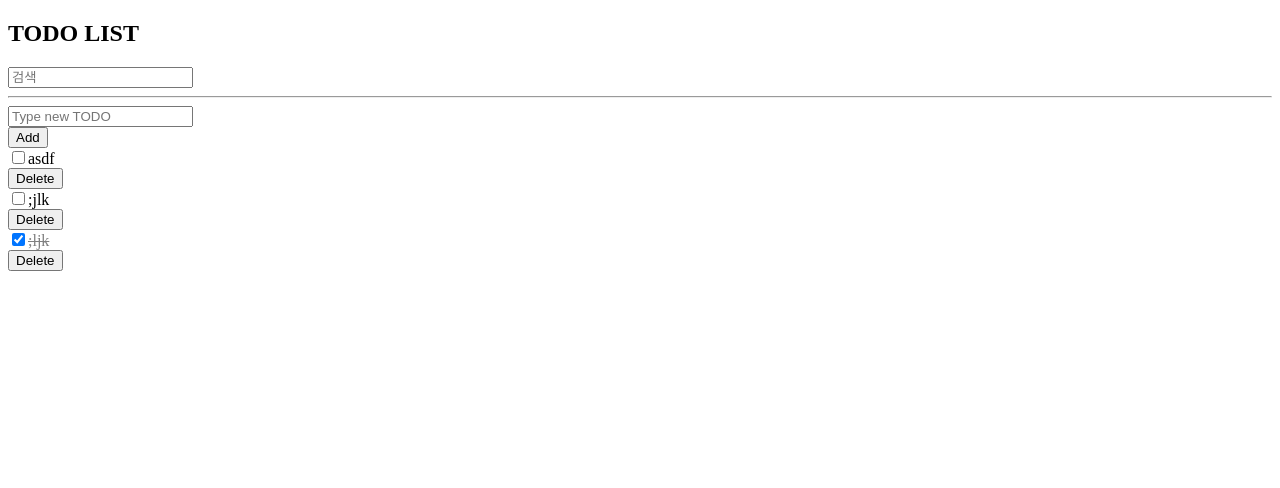
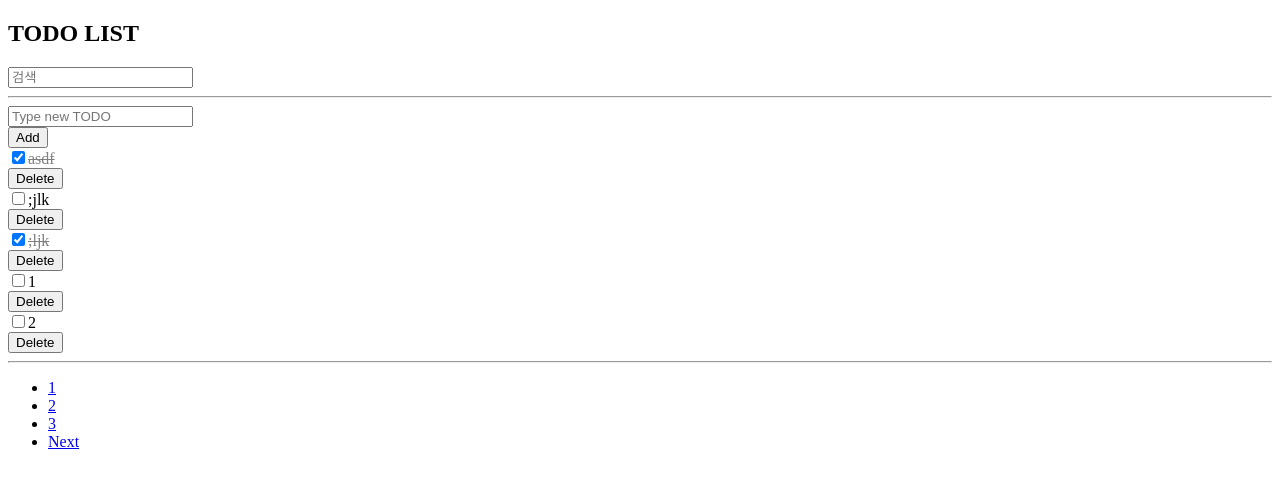
Before and after one commit to teller2016/vue3-todo, a Vue app: page / in a window 1280 px wide. Shown: the top 488 px of the page. Built offline with nearby package versions, Linux system fonts and the light colour scheme; data requests are answered from the project's data file; the HTML template or start-up script is replaced by a standard one.

Commit message:
feature: pagination function added

```diff
--- a/db.json
+++ b/db.json
@@ -2,7 +2,7 @@
   "todos": [
     {
       "subject": "asdf",
-      "completed": false,
+      "completed": true,
       "id": 1
     },
     {
@@ -14,6 +14,56 @@
       "subject": ";ljk",
       "completed": true,
       "id": 4
+    },
+    {
+      "subject": "1",
+      "completed": false,
+      "id": 5
+    },
+    {
+      "subject": "2",
+      "completed": false,
+      "id": 6
+    },
+    {
+      "subject": "3",
+      "completed": false,
+      "id": 7
+    },
+    {
+      "subject": "4",
+      "completed": false,
+      "id": 8
+    },
+    {
+      "subject": "5",
+      "completed": false,
+      "id": 9
+    },
+    {
+      "subject": "6",
+      "completed": false,
+      "id": 10
+    },
+    {
+      "subject": "7",
+      "completed": false,
+      "id": 11
+    },
+    {
+      "subject": "8",
+      "completed": false,
+      "id": 12
+    },
+    {
+      "subject": "9",
+      "completed": false,
+      "id": 13
+    },
+    {
+      "subject": "10",
+      "completed": false,
+      "id": 14
     }
   ]
 }
--- a/src/App.vue
+++ b/src/App.vue
@@ -30,11 +30,37 @@
       @delete-todo="deleteTodo"
       @toggle-completed="toggleCompleted"
     ></TodoList>
+
+    <hr />
+
+    <!-- 페이지네이션 -->
+    <nav aria-label="Page navigation example">
+      <ul class="pagination">
+        <li v-if="currentPage !== 1" class="page-item">
+          <a class="page-link" href="#" @click="getTodos(currentPage - 1)"
+            >Previous</a
+          >
+        </li>
+        <li
+          v-for="page in numberOfPages"
+          :key="page"
+          :class="{ active: currentPage == page }"
+          class="page-item"
+        >
+          <a class="page-link" href="#" @click="getTodos(page)">{{ page }}</a>
+        </li>
+        <li v-if="currentPage !== numberOfPages" class="page-item">
+          <a class="page-link" href="#" @click="getTodos(currentPage + 1)"
+            >Next</a
+          >
+        </li>
+      </ul>
+    </nav>
   </div>
 </template>
 
 <script>
-import { ref, computed } from "vue";
+import { ref, computed, watchEffect } from "vue";
 import TodoSimpleForm from "./components/TodoSimpleForm.vue";
 import TodoList from "./components/TodoList.vue";
 import axios from "axios";
@@ -55,12 +81,26 @@
     const searchText = ref("");
 
     const url = "http://localhost:3000/todos";
+    // 페이지 개수
+    const numberOfTodos = ref(0);
+    const limit = 5;
+    const currentPage = ref(1);
+
+    watchEffect(() => {
+      console.log(currentPage.value);
+    });
+
+    const numberOfPages = computed(() => {
+      return Math.ceil(numberOfTodos.value / limit);
+    });
 
     // get todos
-    const getTodos = async () => {
+    const getTodos = async (page = currentPage.value) => {
+      currentPage.value = page;
       try {
-        const res = await axios.get(url);
+        const res = await axios.get(`${url}?_page=${page}&_limit=${limit}`);
         todos.value = res.data;
+        numberOfTodos.value = res.headers["x-total-count"];
       } catch (error) {
         error.value = "에러발생";
       }
@@ -128,10 +168,13 @@
       todos,
       searchText,
       filteredTodos,
+      getTodos,
       addTodo,
       toggleCompleted,
       deleteTodo,
       error,
+      numberOfPages,
+      currentPage,
     };
   },
 };
```
